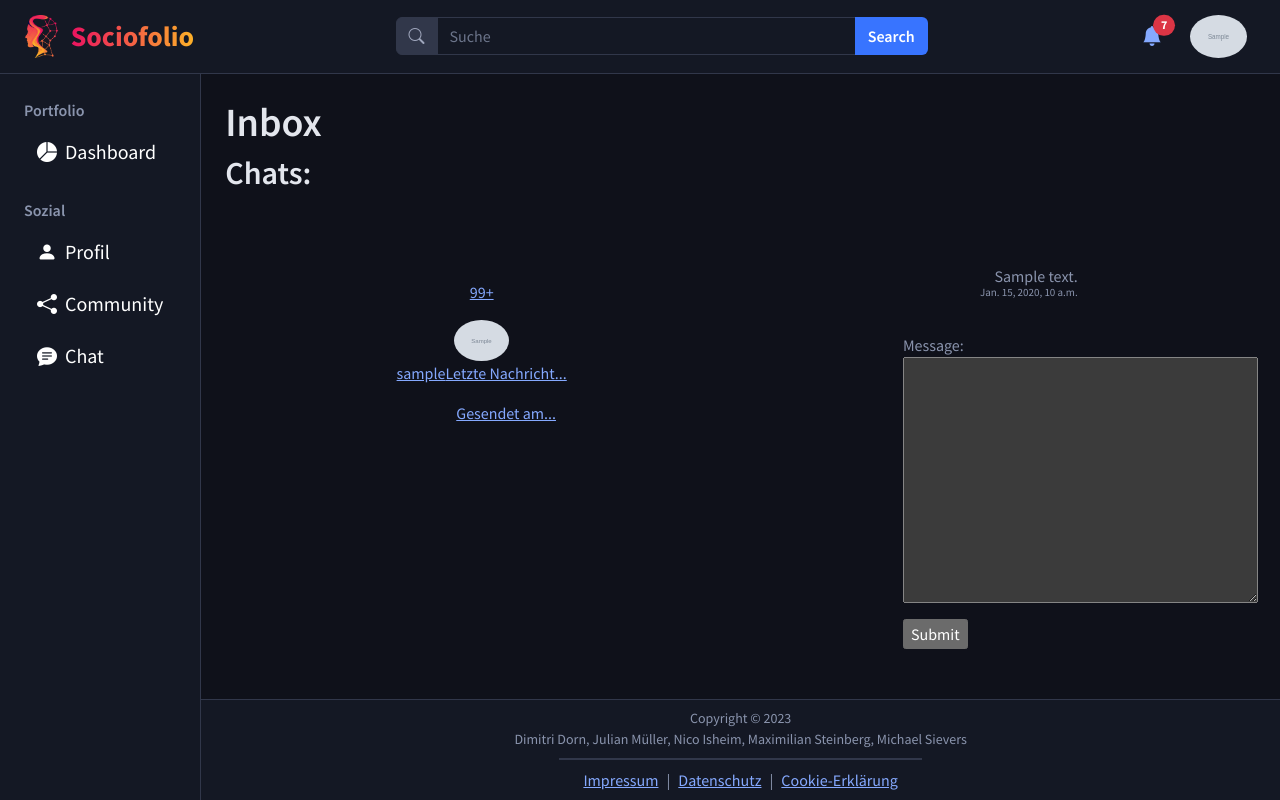
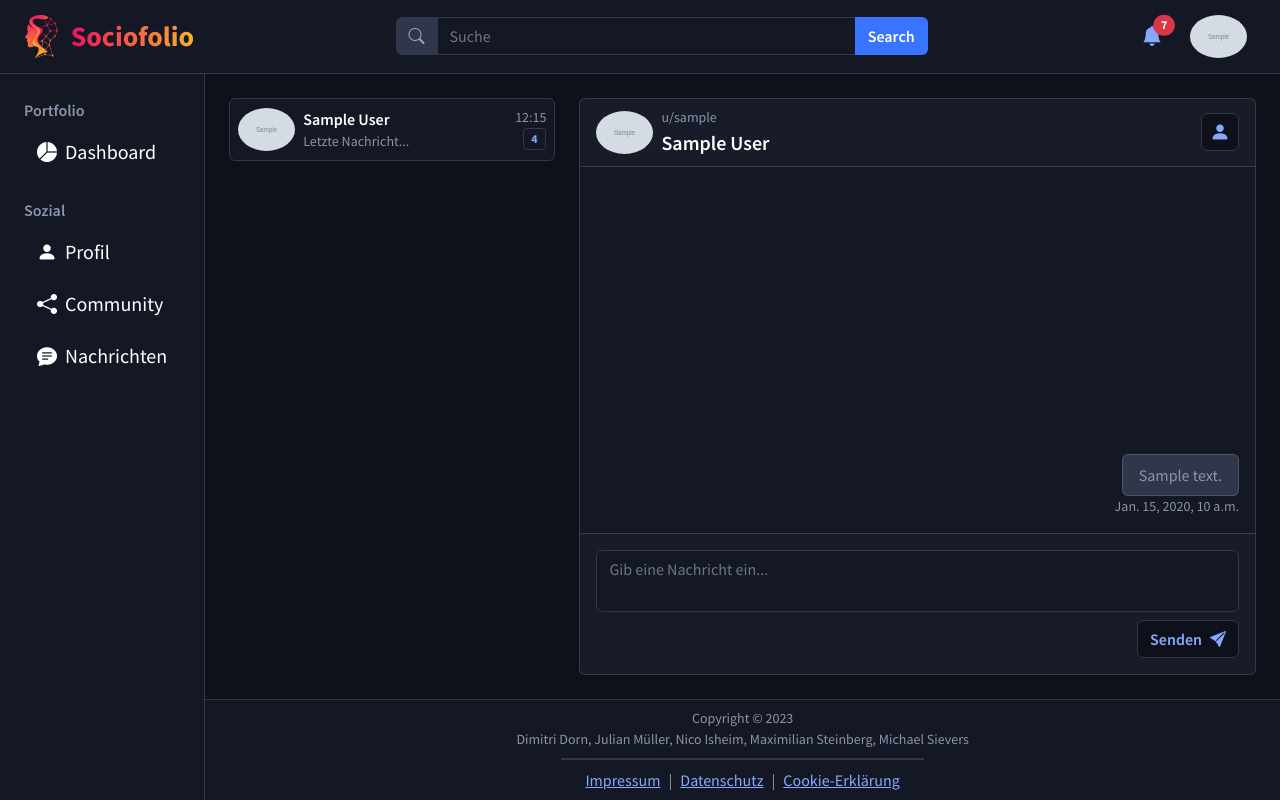
Before and after one commit to STPProjectOrg/software-project, a Django app: a page that uses app/core/templates/inclusion/navigation.html in a window 1280 px wide. Run offline with Django 4.2, Linux system fonts and the light colour scheme; a user stored in the database is signed in; tables that the repository leaves empty hold one stand-in row (values such as "Sample post"); grey boxes marked "Sample" are stand-in pictures; some libraries are stand-ins or nearby versions.

Commit message:
STP-188: Chat ins Theme eingebunden

```diff
--- a/app/core/static/scss/custom.scss
+++ b/app/core/static/scss/custom.scss
@@ -109,9 +109,46 @@ $headings-color: #e3e6ed;
 }
 
 
+// 7. Add additional custom code here
+.mw-75 {
+    max-width: 75%;
+}
+
+.h-0 {
+    height: 0;
+}
+
+.chat-user-entry {
+    text-decoration: none;
+    color: #8A94AD;
+    border-color: transparent !important;
+}
+
+.chat-user-entry-selected {
+    text-decoration: none;
+    color: #8A94AD;
+    background-color: $body-bg-dark;
+    border-color: #31374a;
+}
+
+.chat-user-entry:hover {
+    border-color: #31374a;
+    background-color: #31374a;
+}
+
+.chat-badge {
+    background-color: #141824;
+    color: #85a9ff;
+    border: 1px solid #31374a;
+    border-radius: 0.25rem;
+}
+
+.chat-textarea {
+    resize: none;
+    overflow: auto;
+}
 
 
-// 7. Add additional custom code here
 .logo {
     height: calc((1.3rem + 0.6vw) * 1.5) !important;
 }
@@ -171,3 +208,15 @@ $headings-color: #e3e6ed;
     background-color: $body-secondary-bg-dark;
     transition: background-color 0.5s, border-color 0.5s;
 }
+
+::-webkit-scrollbar {
+    width: 0.5em;
+}
+::-webkit-scrollbar-track {
+    -webkit-box-shadow: inset 0 0 6px rgba(0,0,0,0.3);
+    border-radius: 0.375rem;
+}
+::-webkit-scrollbar-thumb {
+    background-color: $body-tertiary-color-dark;
+    border-radius: 0.375rem;
+}
--- a/app/core/templates/inclusion/navigation.html
+++ b/app/core/templates/inclusion/navigation.html
@@ -5,5 +5,5 @@
     <div class="fw-semibold mt-4 user-select-none">Sozial</div>
     {% navigation_button "Profil" "bi-person-fill" "user_app:profile" username %}
     {% navigation_button "Community" "bi-share-fill" "community_app:community" "all" %}
-    {% navigation_button "Chat" "bi-chat-text-fill" "messaging_app:inbox" %}
+    {% navigation_button "Nachrichten" "bi-chat-text-fill" "messaging_app:inbox" %}
 </ul>
--- a/app/messaging_app/forms.py
+++ b/app/messaging_app/forms.py
@@ -1,4 +1,10 @@
 from django import forms
 
+
 class AddMessageForm(forms.Form):
-    message = forms.CharField(widget=forms.Textarea, max_length=1000)
+    message = forms.CharField(widget=forms.Textarea(attrs={
+        'class': 'form-control chat-textarea',
+        'placeholder': 'Gib eine Nachricht ein...',
+        'rows': '2',
+    }),
+        max_length=1000)
--- a/app/messaging_app/templates/messaging_app/inbox.html
+++ b/app/messaging_app/templates/messaging_app/inbox.html
@@ -1,59 +1,106 @@
-{% extends 'core/base.html' %}
+{% extends "core/base.html" %}
+{% block title %}
+    | Nachrichten
+{% endblock title %}
 {% block content %}
-    <h1>Inbox</h1>
-    <h2>Chats:</h2>
-
-    <div class="d-flex flex-row">
-        <div class="container mt-5">
-            <div class="d-flex justify-content-center flex-row">
-                <div class="col-md-5">
-                    <div class="p-3 text-center">
-                        {% for participant in participants %}
-                        <div class="d-flex justify-content-between align-items-center mt-3">
-                            <div class="d-flex align-items-center">
-                                <a href="{% url 'messaging_app:inbox_chat' participant.participant.username %}">
-                                <p name="platzhalter für ungelesene nachrichten">99+</p>
-                                <img class="rounded-circle" src="{{participant.participant_pic}}" width="55">
-                                <div class="d-flex flex-row align-items-start">
-                                    <p>{{ participant.participant.username }}</p>
-                                    <div>
-                                        <p>Letzte Nachricht...</p>
-                                        <p>Gesendet am...</p>
+    <div class="row h-100">
+        <div class="d-grid col-auto col-lg-4 col-xxl-3 gap-2 mb-auto overflow-auto">
+            {% for entry in participants %}
+                <a class="d-flex gap-2 p-2 rounded border {% if chatOpen and participant.id == entry.participant.id %} chat-user-entry-selected {% else %} chat-user-entry {% endif %}"
+                   href="{% url 'messaging_app:inbox_chat' entry.participant.username %}">
+                    <div class="my-auto mx-auto mx-md-0" id="profile_image">
+                        <div class="d-md-none text-white d-flex gap-2">
+                            <small>{{ entry.participant.first_name }} {{ entry.participant.last_name }}</small>
+                            {% if 1 == 1 %}
+                                {# If Bedinung ändern #}
+                                <div class="ms-auto d-md-none">
+                                    <span class="badge chat-badge">4</span> {# Nachrichten Anzahl einfügen #}
+                                </div>
+                            {% endif %}
+                        </div>
+                        <div class="d-flex">
+                            <img class="logo-fs-3 m-auto my-md-auto" src="{{ entry.participant_pic }}">
                         </div>
                     </div>
+                    <div class="d-none d-md-block" id="user_info">
+                        <div class="fw-semibold text-white">{{ entry.participant.first_name }} {{ entry.participant.last_name }}</div>
+                        <small>Letzte Nachricht...</small> {# Lezter Nachrichten-Text #}
+                    </div>
+                    <div class="ms-auto d-none flex-column d-md-flex"id="message_info">
+                        <div>
+                            <small>12:15</small> {# Zeitstempel letzte Nachricht #}
+                        </div>
+                        {% if 1 == 1 %}
+                            {# If Bedinung ändern #}
+                            <div class="ms-auto ">
+                                <span class="badge chat-badge">4</span> {# Nachrichten Anzahl einfügen #}
+                            </div>
+                        {% endif %}
+                    </div>
                 </a>
+            {% endfor %}
+        </div>
+        {% if chatOpen %}
+            <div class="col flex-1 h-100">
+                <div class="card h-100 mh-100">
+                    <div class="card-header d-flex">
+                        <div class="text-decoration-none text-start p-0 d-flex gap-2">
+                            <div class="my-auto">
+                                {% if participant.userprofileinfo.profile_pic %}
+                                    <img class="logo-fs-3"
+                                         src="{{ participant.userprofileinfo.profile_pic.url }}">
+                                {% else %}
+                                    <img class="logo-fs-3"
+                                         src="http://ssl.gstatic.com/accounts/ui/avatar_2x.png">
+                                {% endif %}
+                            </div>
+                            <div>
+                                <div>
+                                    <small class="text-body">u/{{ participant.username }}</small>
+                                </div>
+                                <div class="text-white fw-semibold fs-5">{{ participant.first_name }} {{ participant.last_name }}</div>
                             </div>
                         </div>
-                        {% endfor %}
+                        <a class="ms-auto my-auto btn btn-outline-primary p-2 fs-5"
+                           href="{% url 'user_app:profile' participant.username %}"><i class="bi bi-person-fill"></i></a>
+                    </div>
+                    <div class="card-body d-flex gap-3 overflow-auto h-0 flex-column-reverse">
+                        {% for message in messages %}
+                            {% if message.from_user_id == user.id %}
+                                <div class="d-flex flex-column mw-75 ms-auto">
+                                    <div class="card bg-body-tertiary  ms-auto">
+                                        <div class="card-body py-2 ">{{ message.message }}</div>
+                                    </div>
+                                    <div class="ms-auto">
+                                        <small>{{ message.created_at }}</small>
                                     </div>
                                 </div>
+                            {% else %}
+                                <div class="d-flex flex-column mw-75 me-auto">
+                                    <div class="card me-auto">
+                                        <div class="card-body py-2">{{ message.message }}</div>
+                                    </div>
+                                    <div class="me-auto">
+                                        <small>{{ message.created_at }}</small>
                                     </div>
                                 </div>
-
-        {% if chatOpen %}
-        <div class="container mt-5">
-            <div class="d-flex justify-content-center row">
-                <div class="col-md-5">
-                    <div class="p-3 text-center">
-                        {% for message in messages %}
-                            {% if message.from_user_id == user.id %}
-                                <p class="d-flex justify-content-end">{{ message.message }}</p>
-                                <p style="font-size: 11; margin-top: -20;"class="d-flex justify-content-end">{{ message.created_at }}</p>
-                            {% else %}
-                                <p class="d-flex justify-content-start">{{ message.message }}</p>
-                                <p style="font-size: 11; margin-top: -20;" class="d-flex justify-content-start">{{ message.created_at }}</p>
                             {% endif %}
                         {% endfor %}
                     </div>
-                    <form method="POST">
-                        {%  csrf_token %}
-                        {{ form.as_p }}
-                        <input type="Submit" name="comment"/>
+                    <div class="card-footer">
+                        <form class="my-2 d-flex flex-column gap-2" method="post">
+                            {% csrf_token %}
+                            {{ form.message }}
+                            <button class="btn btn-outline-primary d-flex gap-2 ms-auto" type="submit">
+                                <div>Senden</div>
+                                <div class="my-auto">
+                                    <i class="bi bi-send-fill"></i>
+                                </div>
+                            </button>
                         </form>
                     </div>
                 </div>
             </div>
         {% endif %}
     </div>
-
 {% endblock content %}
--- a/app/messaging_app/views.py
+++ b/app/messaging_app/views.py
@@ -5,59 +5,74 @@ from messaging_app.forms import AddMessageForm
 from datetime import datetime
 
 # Create your views here.
+
+
 def inbox(request):
     user = CustomUser.objects.get(id=request.user.id)
     inbox_from_user = Inbox.objects.get_or_create(inbox_from_user=user)
-    participants = get_participants(InboxParticipants.objects.filter(inbox_id=inbox_from_user[0]))
+    participants = get_participants(
+        InboxParticipants.objects.filter(inbox_id=inbox_from_user[0]))
 
-    data = {"chatOpen": False,"participants": participants, "participant": "", "messages": "", "form": ""}
+    data = {"chatOpen": False, "participants": participants,
+            "participant": "", "messages": "", "form": ""}
 
     return render(request, "messaging_app/inbox.html", context=data)
+
 
 def inbox_chat(request, participant_req):
     user = CustomUser.objects.get(id=request.user.id)
     inbox_from_user = Inbox.objects.get_or_create(inbox_from_user=user)
-    participants = get_participants(InboxParticipants.objects.filter(inbox_id=inbox_from_user[0]))
+    participants = get_participants(
+        InboxParticipants.objects.filter(inbox_id=inbox_from_user[0]))
 
     # Chat
-    chat_participant = CustomUser.objects.get(username=participant_req)
+    chat_participant = CustomUser.objects.select_related(
+        "userprofileinfo").get(username=participant_req)
     inbox_from_user = Inbox.objects.get_or_create(inbox_from_user=user)
     InboxParticipants.objects.get_or_create(
-                inbox_id = inbox_from_user[0],
-                participant_id = chat_participant
-            )
-    chat_messages_user_logged_in = Message.objects.filter(from_user=user, to_user=chat_participant)
-    chat_messages_participant = Message.objects.filter(from_user=chat_participant, to_user=user)
-    chat_messages = (chat_messages_user_logged_in | chat_messages_participant).order_by('created_at').values()
+        inbox_id=inbox_from_user[0],
+        participant_id=chat_participant
+    )
+    chat_messages_user_logged_in = Message.objects.filter(
+        from_user=user, to_user=chat_participant)
+    chat_messages_participant = Message.objects.filter(
+        from_user=chat_participant, to_user=user)
+    chat_messages = (chat_messages_user_logged_in |
+                     chat_messages_participant).order_by('created_at').values()
 
     form = AddMessageForm()
-    if request.method=='POST':
+    if request.method == 'POST':
         form = AddMessageForm(request.POST)
         if form.is_valid():
             d = form.cleaned_data
-            inbox_participant = Inbox.objects.get_or_create(inbox_from_user=chat_participant)
+            inbox_participant = Inbox.objects.get_or_create(
+                inbox_from_user=chat_participant)
             InboxParticipants.objects.get_or_create(
-                inbox_id = inbox_participant[0],
-                participant_id = user
+                inbox_id=inbox_participant[0],
+                participant_id=user
             )
             message = d.get("message")
             Message.objects.create(
-                from_user = user,
-                to_user = chat_participant,
-                message = message,
-                created_at = datetime.now()
+                from_user=user,
+                to_user=chat_participant,
+                message=message,
+                created_at=datetime.now()
             )
     messages = []
     for mes in chat_messages:
-        messages.append(mes)
+        messages.insert(0, mes)
 
-    data = {"chatOpen": True, "user": user,"participants": participants, "participant": chat_participant, "messages": messages, "form": form}
+    data = {"chatOpen": True, "user": user, "participants": participants,
+            "participant": chat_participant, "messages": messages, "form": form}
     return render(request, "messaging_app/inbox.html", context=data)
+
 
 def get_participants(inbox_participants):
     participants = []
     for participant in inbox_participants:
-        participant_user = CustomUser.objects.get(username=participant.participant_id)
+        participant_user = CustomUser.objects.get(
+            username=participant.participant_id)
         participant_pic = participant_user.userprofileinfo.profile_pic.url if participant_user.userprofileinfo.profile_pic else "http://ssl.gstatic.com/accounts/ui/avatar_2x.png"
-        participants.append({"participant": participant_user, "participant_pic":participant_pic})
+        participants.append(
+            {"participant": participant_user, "participant_pic": participant_pic})
     return participants
```
Also changed, not shown: app/user_app/forms.py (+6 -1 lines), app/core/static/css/custom.css, 1 other file. Lines whose indentation alone changed are shown as unchanged.
